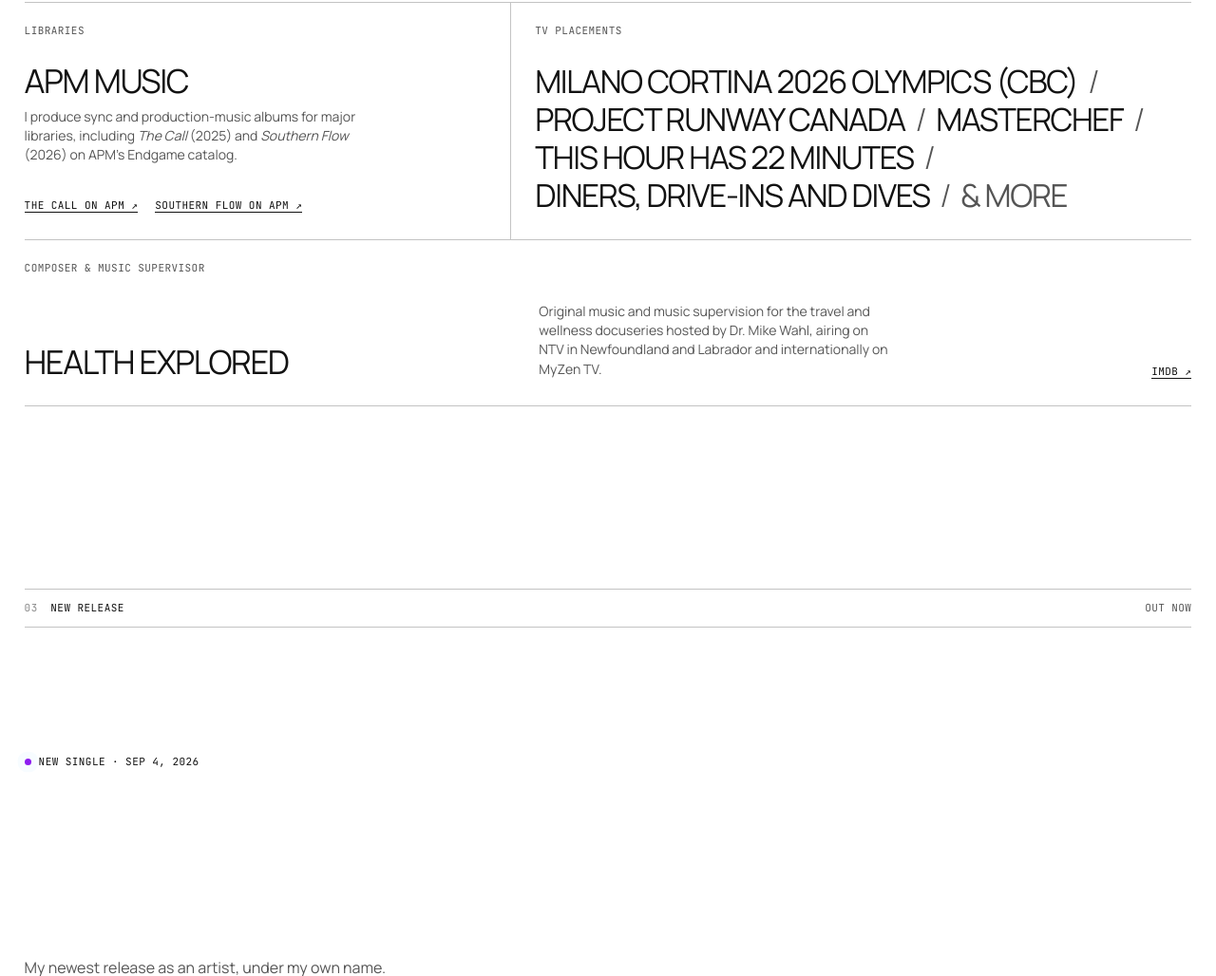
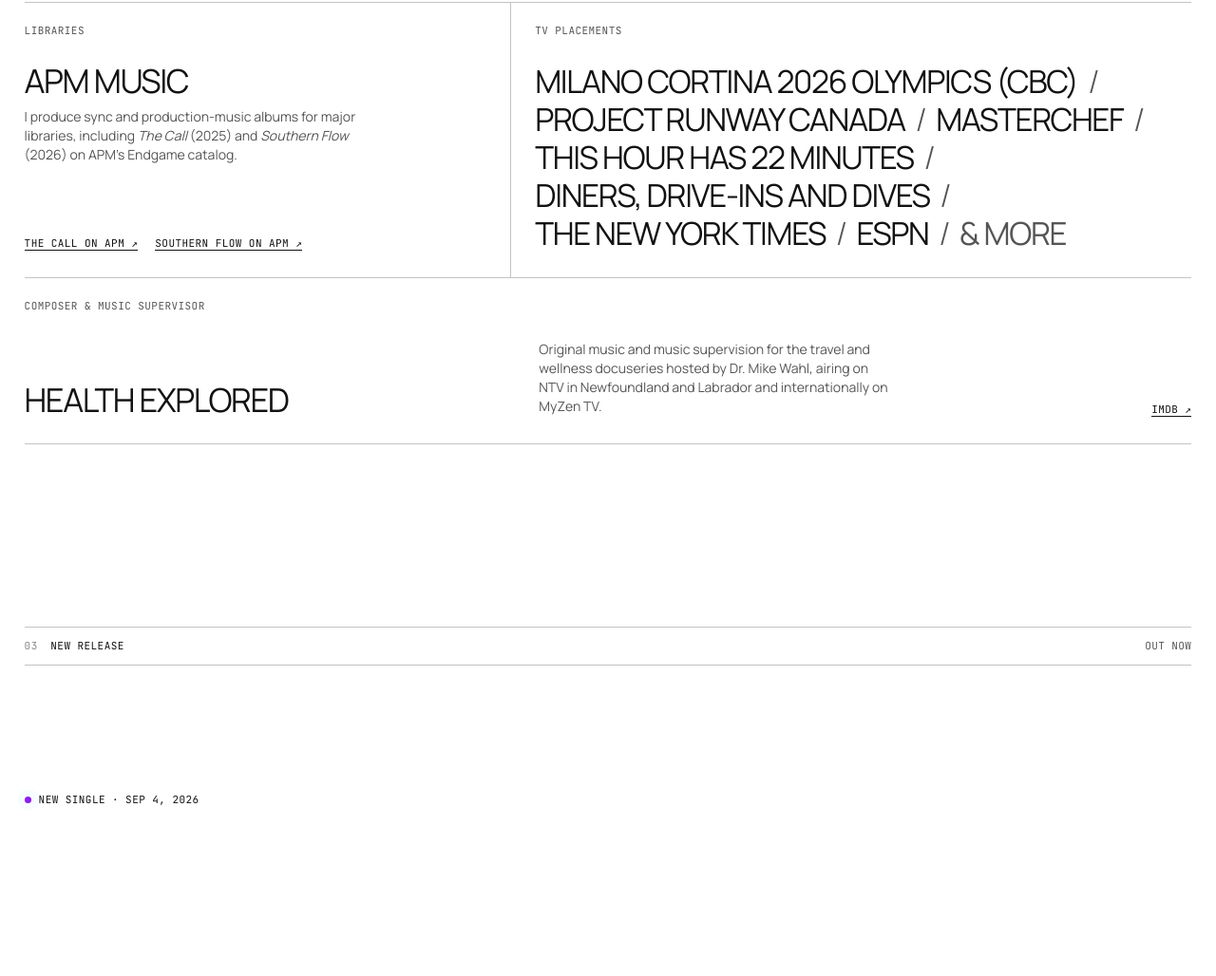
Before and after one commit to jacobcritch/jacobcritch.github.io, a plain HTML site: page index.html in a window 1280 px wide. Shown: the part 6380-7408 px from the top of the page at 95% size. Drawn offline with nearby package versions, Linux system fonts and the light colour scheme.

Commit message:
Add NYT and ESPN to sync placements

```diff
--- a/index.html
+++ b/index.html
@@ -440,6 +440,8 @@
             <li>MasterChef</li>
             <li>This Hour Has 22 Minutes</li>
             <li>Diners, Drive-Ins and Dives</li>
+            <li>The New York Times</li>
+            <li>ESPN</li>
             <li class="placements__more">&amp; more</li>
           </ul>
         </div>
```
